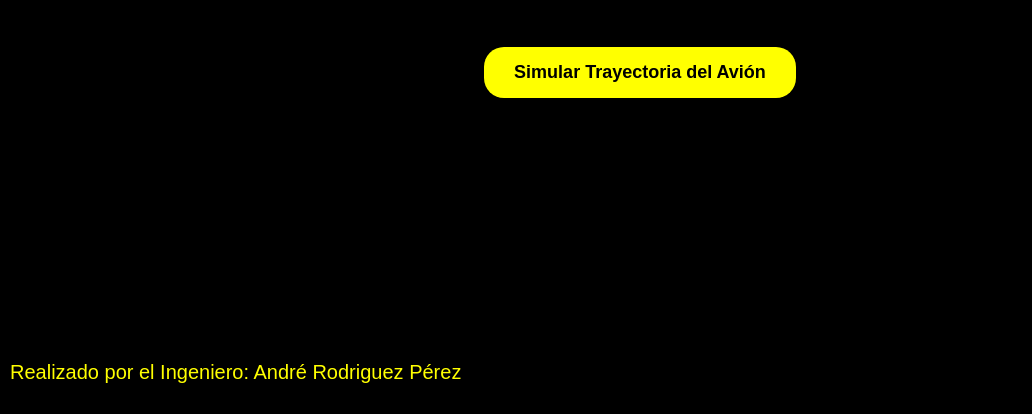
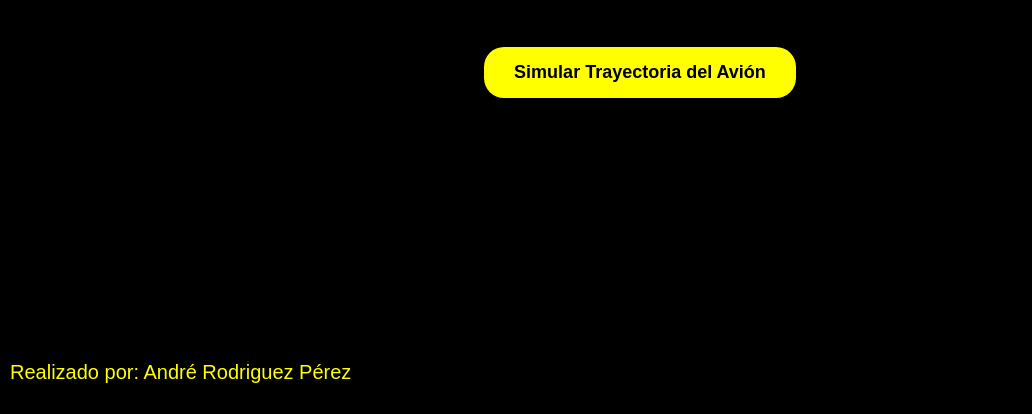
Before and after one commit to AndruRz/AndruRz.github.io, a plain HTML site: page index.html in a window 1280 px wide. Shown: the part 386-800 px from the top of the page, without its empty margins (0-1032 px from the left). Drawn offline with Linux system fonts and the light colour scheme.

Commit message:
Update index.html

```diff
--- a/index.html
+++ b/index.html
@@ -10,7 +10,7 @@
     <div class="container">
         <h1>Simulador de Vuelo con Viento Cruzado</h1>
         <div class="nombre">
-            <p>Realizado por el Ingeniero: André Rodriguez Pérez</p>
+            <p>Realizado por: André Rodriguez Pérez</p>
         </div>
         <div class="menu">
             <a href="trajectory.html"><button>Simular Trayectoria del Avión</button></a>
```
